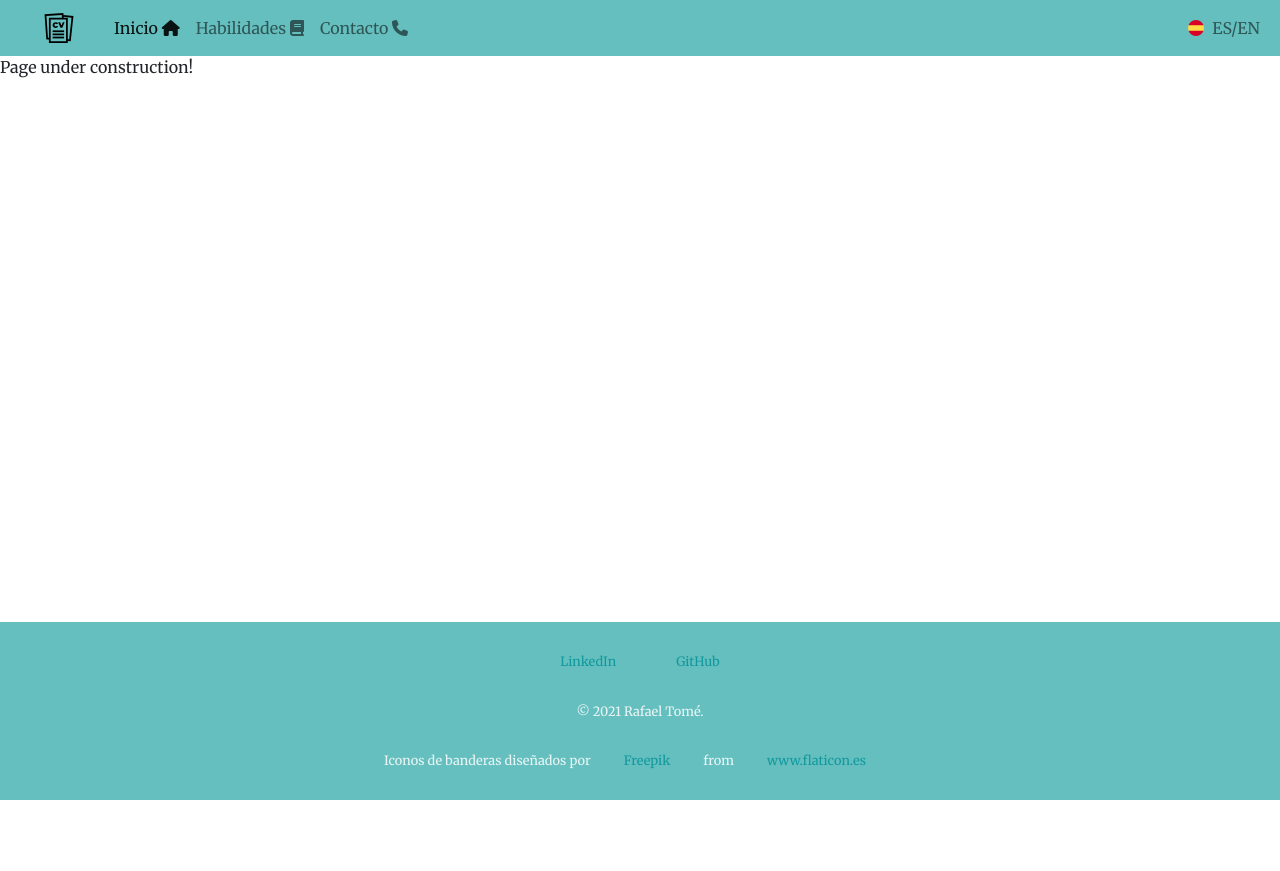
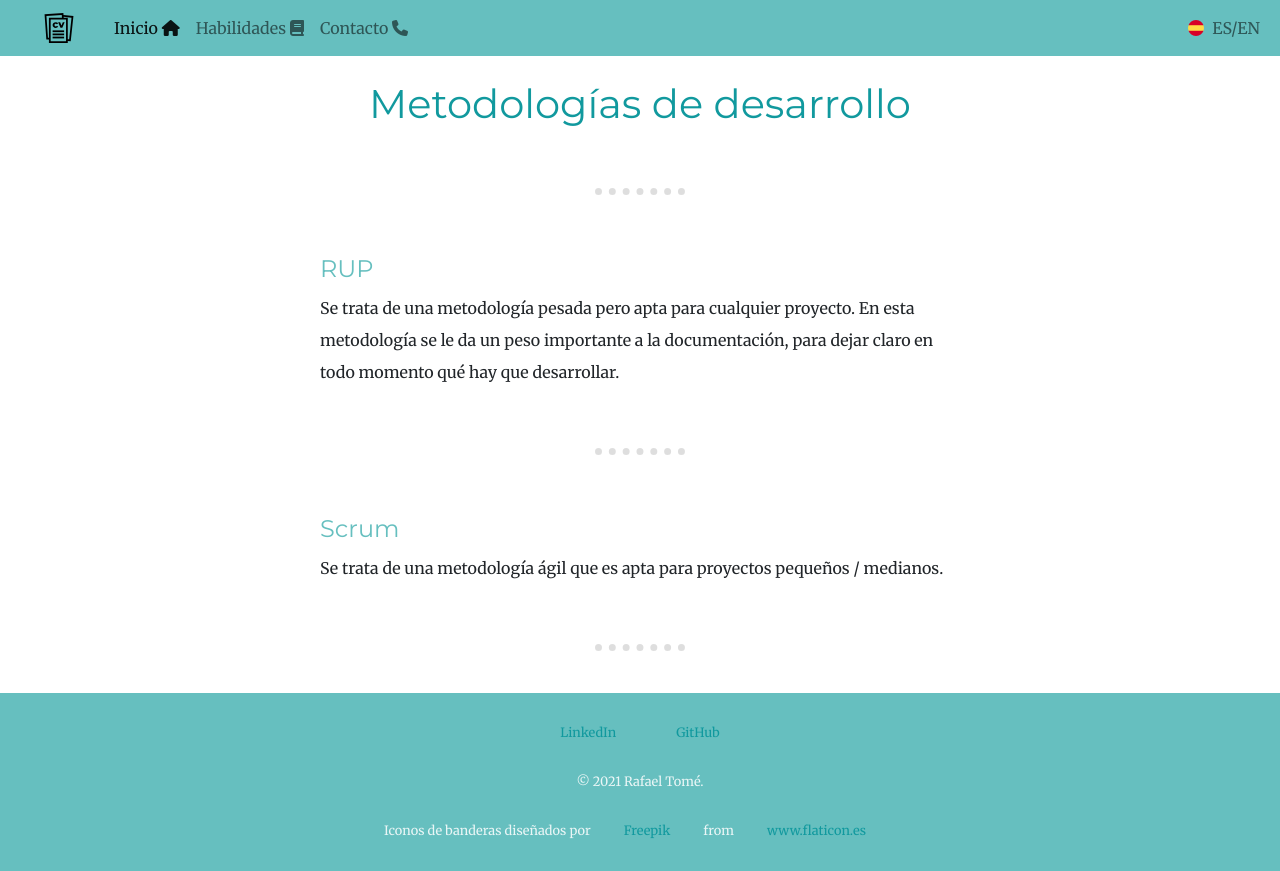
Before and after one commit to MRxRafi/CVRafa-FRONT, an Angular app: page /skills/methodologies in a window 1280 px wide. Before the commit the page ends 800 px from the top, so only its background shows below. Built offline with nearby package versions, Linux system fonts and the light colour scheme.

Commit message:
Added some text and translation to Methodologies

```diff
--- a/src/app/skills/methodologies/methodologies.component.html
+++ b/src/app/skills/methodologies/methodologies.component.html
@@ -1 +1,14 @@
-<p>Page under construction!</p>
+<article>
+  <h2>{{texts.methodologies.header}}</h2>
+  <hr>
+  <div class="my-container">
+    <h3>{{texts.methodologies.rup.header}}</h3>
+    <p>{{texts.methodologies.rup.paragraph}}</p>
+  </div>
+  <hr>
+  <div class="my-container">
+    <h3>{{texts.methodologies.scrum.header}}</h3>
+    <p>{{texts.methodologies.scrum.paragraph}}</p>
+  </div>
+  <hr>
+</article>
--- a/src/app/skills/methodologies/methodologies.component.ts
+++ b/src/app/skills/methodologies/methodologies.component.ts
@@ -1,15 +1,26 @@
-import { Component, OnInit } from '@angular/core';
+import { Component } from '@angular/core';
+import {WithLanguageComponent} from '../../shared/with-language.component';
+import {LanguageService} from '../../shared/language.service';
+import {LANGUAGES} from '../../shared/languages.model';
+import {ENGLISH_TRANSLATIONS, SPANISH_TRANSLATIONS, MethodologiesTranslation} from './translations';
 
 @Component({
   selector: 'app-methodologies',
   templateUrl: './methodologies.component.html',
   styleUrls: ['./methodologies.component.css']
 })
-export class MethodologiesComponent implements OnInit {
-
-  constructor() { }
-
-  ngOnInit(): void {
+export class MethodologiesComponent extends WithLanguageComponent {
+  texts: MethodologiesTranslation;
+  constructor(protected languageService: LanguageService) {
+    super(languageService);
+    this.changeTextLanguage(this.languageService.getLanguage());
+  }
+  protected changeTextLanguage(language: LANGUAGES): void {
+    if (language === LANGUAGES.SPANISH) {
+      this.texts = SPANISH_TRANSLATIONS;
+    } else {
+      this.texts = ENGLISH_TRANSLATIONS;
+    }
   }
 
 }
--- /dev/null
+++ b/src/app/skills/methodologies/translations.ts
@@ -0,0 +1,43 @@
+export interface MethodologiesTranslation {
+  methodologies: {
+    header: string;
+    rup: {
+      header: string;
+      paragraph: string;
+    }
+    scrum: {
+      header: string;
+      paragraph: string;
+    }
+  };
+}
+
+export const SPANISH_TRANSLATIONS: MethodologiesTranslation = {
+  methodologies: {
+    header: 'Metodologías de desarrollo',
+    rup: {
+      header: 'RUP',
+      paragraph: 'Se trata de una metodología pesada pero apta para cualquier proyecto. En esta metodología se le da ' +
+        '         un peso importante a la documentación, para dejar claro en todo momento qué hay que desarrollar.'
+    },
+    scrum: {
+      header: 'Scrum',
+      paragraph: 'Se trata de una metodología ágil que es apta para proyectos pequeños / medianos.'
+    },
+  }
+};
+
+export const ENGLISH_TRANSLATIONS: MethodologiesTranslation = {
+  methodologies: {
+    header: 'Development methodologies',
+    rup: {
+      header: 'RUP',
+      paragraph: 'It\'s a heavy methodology that fits into any project. In this methodology it\'s very important the documentation, ' +
+        '         it\'s written in every moment what have the team to develop.'
+    },
+    scrum: {
+      header: 'Scrum',
+      paragraph: 'It\'s an agile methodology that fits into small / medium projects.'
+    },
+  }
+};
```
